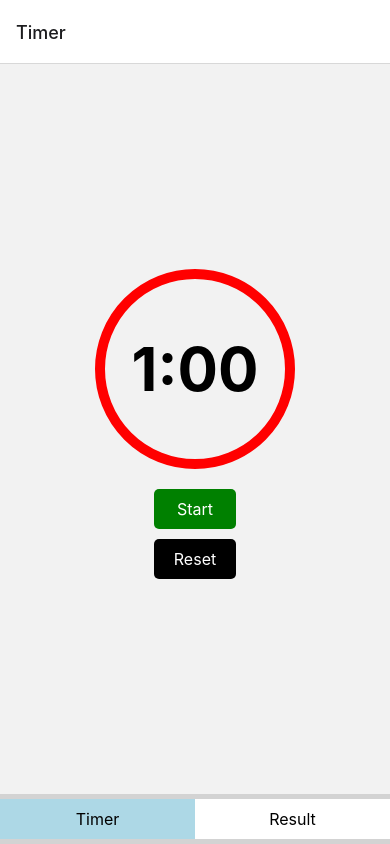
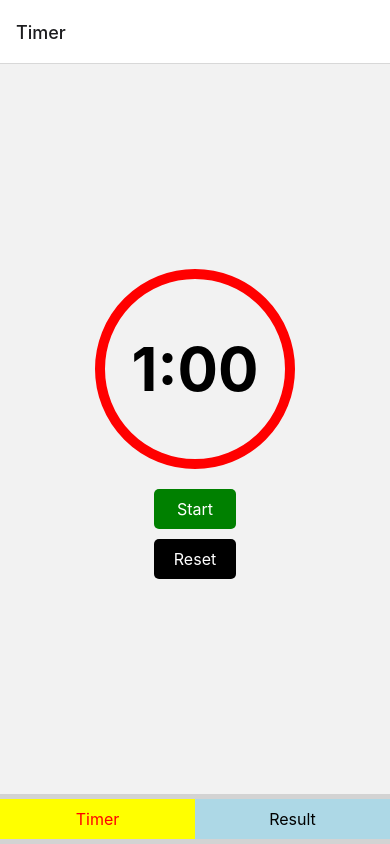
Before and after one commit to ChairawichZ6/Tomatoes-Timer, a React Native app: screen / in a window 390 px wide. Built offline with nearby package versions, Linux system fonts and the light colour scheme.

Commit message:
Update NavBar.js

```diff
--- a/src/NavBar.js
+++ b/src/NavBar.js
@@ -28,7 +28,9 @@ const NavBar = ({ state, descriptors, navigation }) => {
             onPress={onPress}
             style={[styles.button, isFocused && styles.activeButton]}
           >
-            <Text style={styles.buttonText}>{label}</Text>
+            <Text style={[styles.buttonText, isFocused && styles.activeButtonText]}>
+              {label}
+            </Text>
           </TouchableOpacity>
         );
       })}
@@ -49,13 +51,17 @@ const styles = StyleSheet.create({
     justifyContent: 'center',
     alignItems: 'center',
     paddingVertical: 10,
-    backgroundColor: 'white',
+    backgroundColor: 'lightblue',
   },
   activeButton: {
-    backgroundColor: 'lightblue',
+    backgroundColor: 'yellow',
   },
   buttonText: {
     fontSize: 16,
+    color: 'black',
+  },
+  activeButtonText: {
+    color: 'red',
   },
 });
 
```
